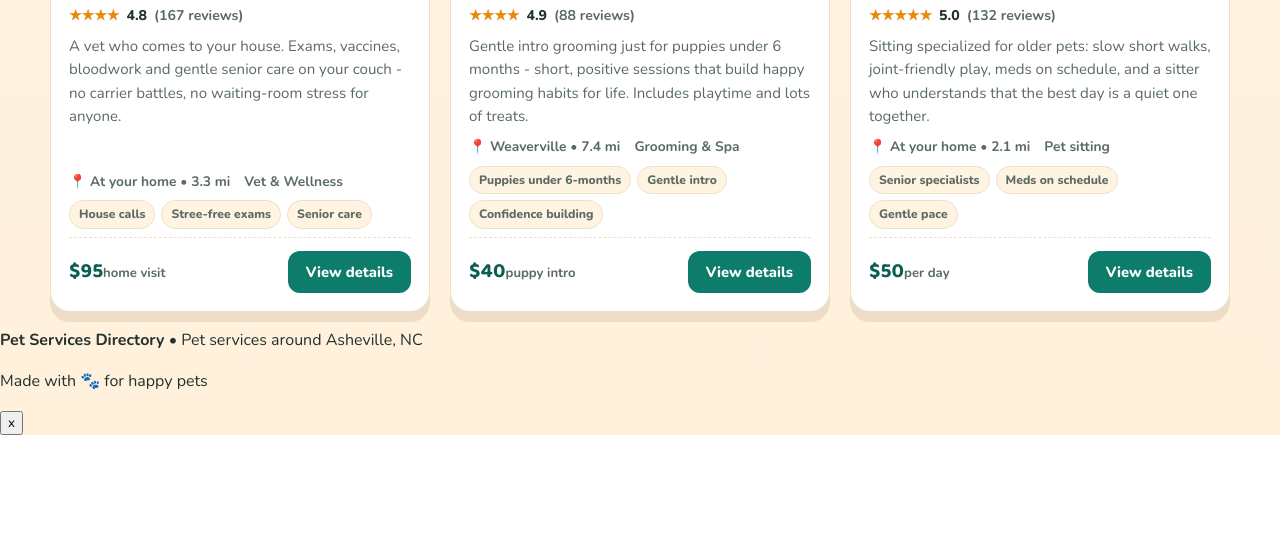
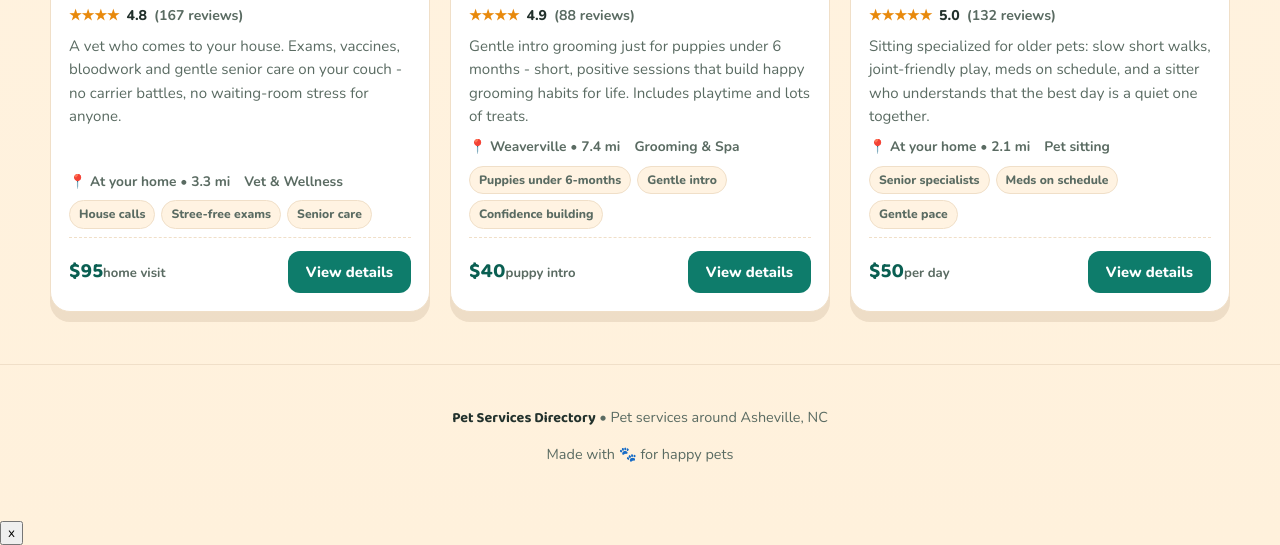
Before and after one commit to RoxZayn7/HappyTails, a plain HTML site: page index.html in a window 1280 px wide. Shown: the part 3584-4129 px from the top of the page. Before the commit the page ends 4019 px from the top, so only its background shows below. Drawn offline with nearby package versions, Linux system fonts and the light colour scheme.

Commit message:
footer b

```diff
--- a/style.css
+++ b/style.css
@@ -352,7 +352,7 @@ a {
     transform: translateY(-4px);
 }
 
-/* Real photo at the top of each card */
+/* --- Real photo at the top of each card --- */
 .photo-box {
     height: 180px;
     background: var(--c, #DDF2EC);
@@ -415,7 +415,7 @@ a {
     color: var(--ink-soft);
 }
 
-/* "Closed today" note on a card */
+/* --- "Closed today" note on a card --- */
 .closed {
     background: #FDE3D9;
     color: #B3371A;
@@ -476,7 +476,7 @@ a {
     background: var(--teal-dark);
 }
 
-/* Empty state (when nothing matches) */
+/* --- Empty state (when nothing matches) --- */
 .empty {
     display: none;
     text-align: center;
@@ -492,3 +492,20 @@ a {
 .empty h3 { font-size: 1.4rem; margin: 12px 0 6px; }
 .empty p { color: var(--ink-soft); margin: 0 auto 16px; }
 .empty button { background: var(--coral); color: #fff; border: 0; border-radius: 12px; padding: 11px 20px; font-weight: 800; }
+
+/* --- Footer --- */
+footer {
+    margin: 52px 0 0;
+    border-top: 1px solid var(--line);
+    padding: 26px 0 40px;
+    color: var(--ink-soft);
+    font-size: .9rem;
+    text-align: center;
+}
+
+footer b {
+    color: var(--ink);
+    font-family: "Baloo 2";
+}
+
+/* --- Details popup --- */
```
